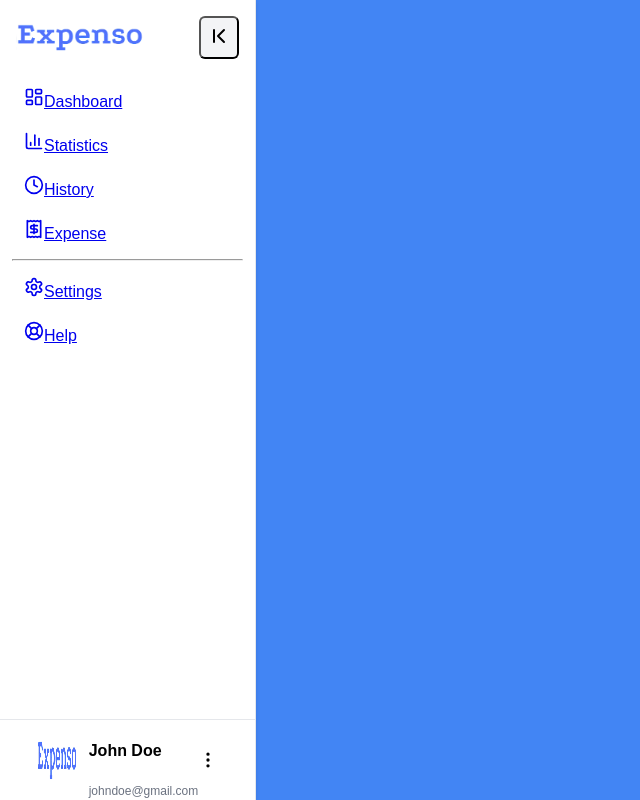
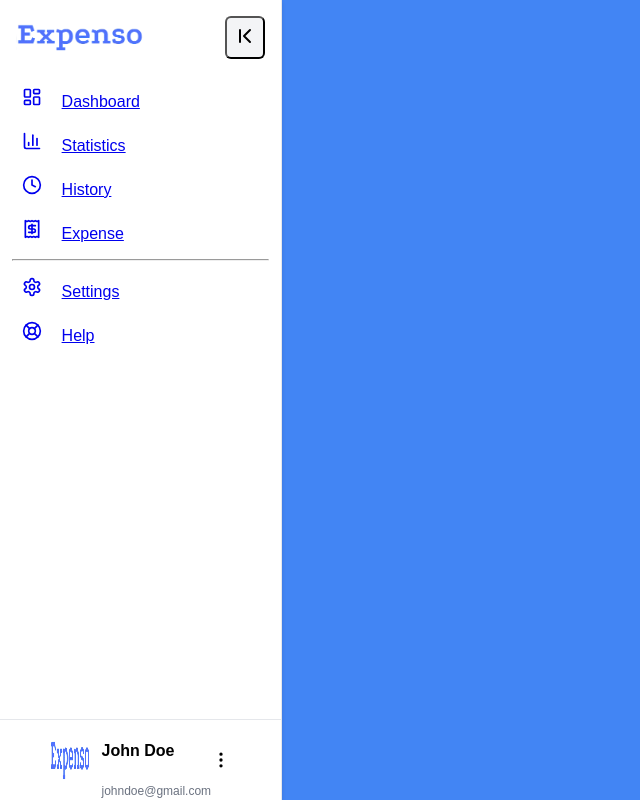
Before and after one commit to HassanKashif-pro/Expense-Tracker, a React (Vite) app in the folder my-react-app/: page /home in a window 1280 px wide. Shown: the whole page, without its empty margins (0-640 px from the left). Built offline with nearby package versions, Linux system fonts and the light colour scheme; a web font is replaced by a local one.

Commit message:
(webapp): Styling for the new side bar and links completed and adjustments

```diff
--- a/my-react-app/src/styles/Sidebar.css
+++ b/my-react-app/src/styles/Sidebar.css
@@ -1,7 +1,7 @@
 /* Sidebar container */
 .sidebar {
   height: 100vh;
-  width: 20%;
+  width: 22%;
   transition: width 0.3s;
 }
 
@@ -47,6 +47,9 @@
 .sidebar__toggle-button:hover {
   background-color: #e5e7eb;
 }
+.sidebar__item-text {
+  margin-left: 20px;
+}
 
 /* Sidebar menu */
 .sidebar__menu {
@@ -59,7 +62,7 @@
   position: relative;
   display: flex;
   align-items: center;
-  padding: 0.5rem 0.75rem;
+  padding: 0.5rem 0.6rem;
   margin: 0.25rem 0;
   border-radius: 0.375rem;
   font-weight: 500;
@@ -71,6 +74,7 @@
 }
 
 .sidebar__item--active {
+  margin: 0;
   background: linear-gradient(to top right, #c7d2fe, #dbeafe);
   color: #4f46e5;
 }
@@ -78,6 +82,8 @@
 /* Collapsed sidebar items */
 .sidebar--collapsed .sidebar__item-content {
   justify-content: center;
+  align-items: center;
+  position: relative;
 }
 
 .sidebar--collapsed .sidebar__item-text {
```
